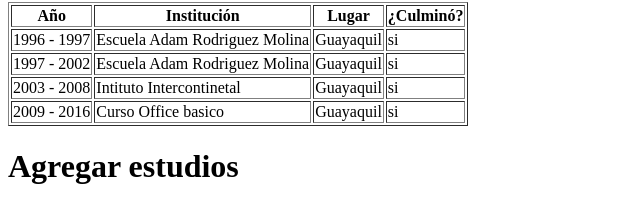
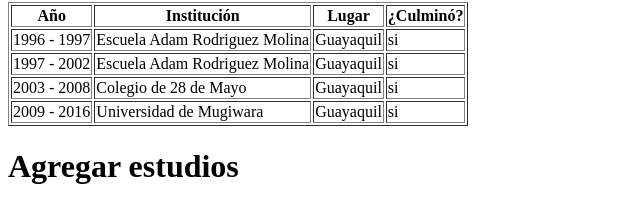
Before and after one commit to CynthiaGroup/proyect-master, a plain HTML site: page educacion.html in a window 1280 px wide. Shown: the part 511-714 px from the top of the page, 0-640 px from the left. Drawn offline with Linux system fonts and the light colour scheme.

```diff
--- a/educacion.html
+++ b/educacion.html
@@ -44,7 +44,7 @@
        </tr>
        <tr>
          <td>2003 - 2008</td>
-         <td>Intituto Intercontinetal</td>
+         <td>Colegio de 28 de Mayo</td>
          <td>Guayaquil</td>
          <td>si</td>
        </tr>
@@ -52,7 +52,7 @@
      <tfoot>
        <tr>
          <td>2009 - 2016</td>
-         <td>Curso Office basico</td>
+         <td>Universidad de Mugiwara</td>
          <td>Guayaquil</td>
          <td>si</td>
        </tr>
```
